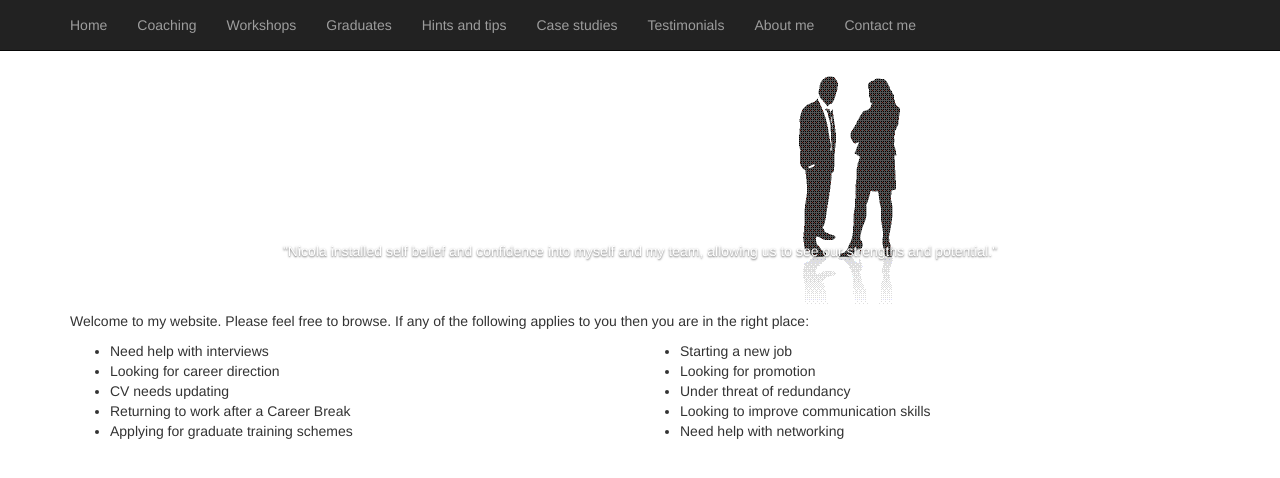
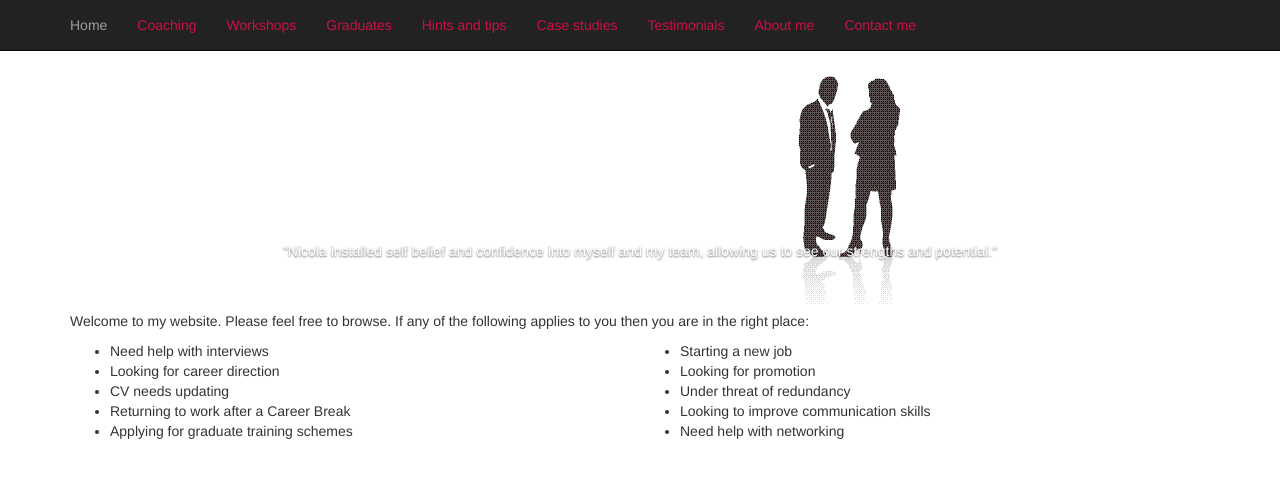
Before and after one commit to quimarche/nicolaatkins.com, a Jekyll site: the page built from index.html, in a window 1280 px wide. Shown: the top 478 px of the page. Built offline with Jekyll 4.4.1, drawn with Linux system fonts in a browser that asks for light colours; nearby versions of some CDN libraries.

Commit message:
Tweak colours.

```diff
--- a/css/index.css
+++ b/css/index.css
@@ -2,6 +2,6 @@
     font-size: 14px
 }
 
-a, a:focus, a:hover {
+.navbar-inverse .navbar-nav>li>a, .navbar-inverse .navbar-nav>li>a:focus, .navbar-inverse .navbar-nav>li>a:hover, a, a:focus, a:hover {
     color: #cd0f45;
 }
```
